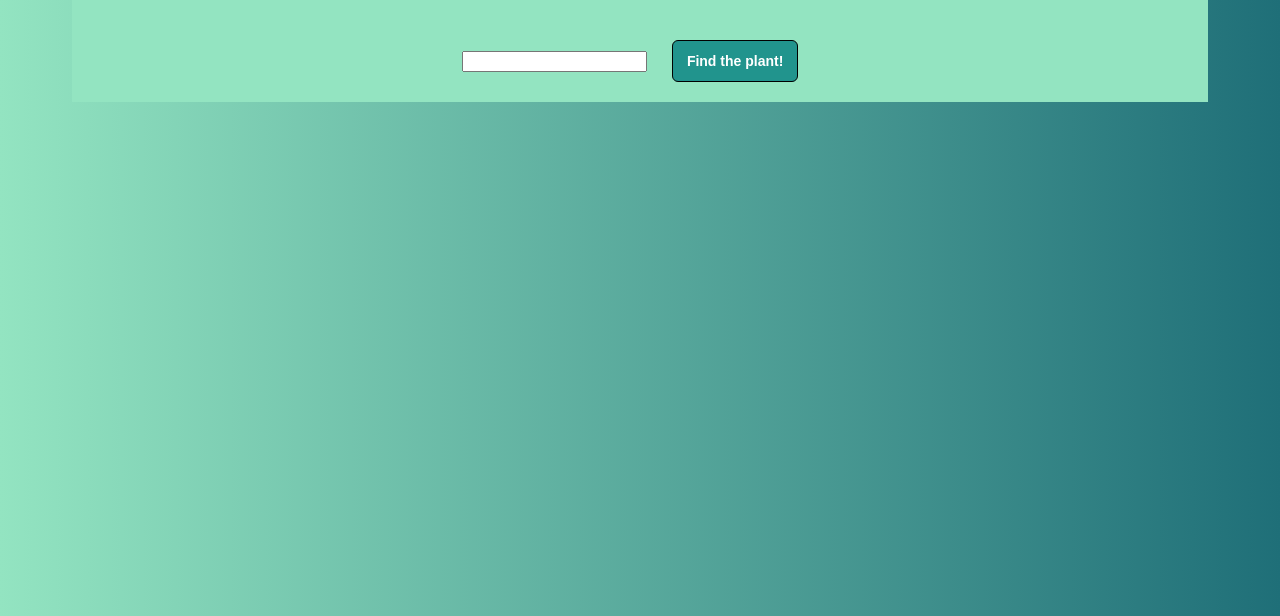
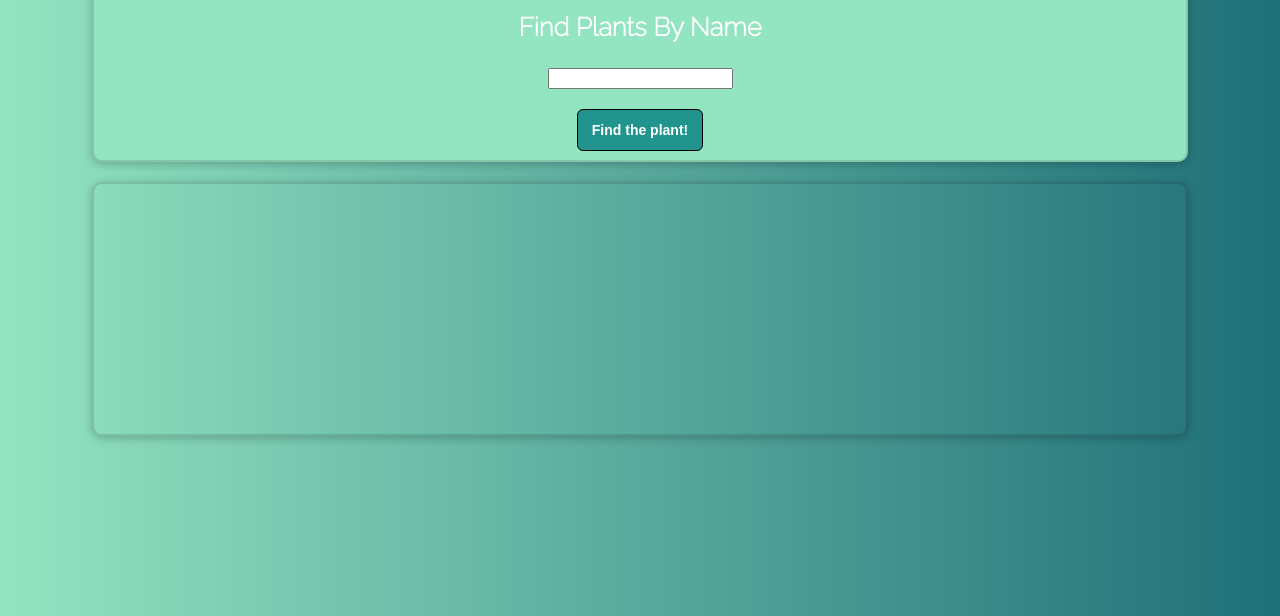
Before and after one commit to nataliebenjes/team-plant-api, a website built with webpack: page src/name.html in a window 1280 px wide. Shown: the part 184-800 px from the top of the page. Built offline with nearby package versions, Linux system fonts and the light colour scheme.

Commit message:
added new div

```diff
--- a/src/css/styles.css
+++ b/src/css/styles.css
@@ -14,6 +14,21 @@ body {
 }
 
 #plantSearch {
+  min-width: auto;
+  height: 250px;
+  margin: 20px;
+  border-radius: 10px;
+  box-shadow: 0px 2px 10px rgba(0, 0, 0, 0.24);
+  border: 2px solid rgba(7, 7, 7, 0.12);
+  font-size: 22px;
+  transition: all 0.3s ease;
+  position: relative;
+  display: flex;
+  justify-content: center;
+  align-items: center;
+  flex-direction: column;
+  cursor: pointer;
+  font-family: 'Raleway';
   background: #93e4c1;
 }
 
@@ -132,3 +147,23 @@ body {
 a {
   text-decoration: none;
 }
+
+.display-name {
+  /* width: 100%;
+  max-width: 200%; */
+  min-width: auto;
+  height: 250px;
+  margin: 20px;
+  border-radius: 10px;
+  box-shadow: 0px 2px 10px rgba(0, 0, 0, 0.24);
+  border: 2px solid rgba(7, 7, 7, 0.12);
+  font-size: 22px;
+  transition: all 0.3s ease;
+  position: relative;
+  display: flex;
+  justify-content: center;
+  align-items: center;
+  flex-direction: column;
+  cursor: pointer;
+  font-family: 'Raleway';
+}
--- a/src/name.html
+++ b/src/name.html
@@ -14,4 +14,8 @@
   </form>
 </body>
 
+<div class="display-name">
+
+</div>
+
 </html>
```
Also changed, not shown: src/criteria.html (+4 -0 lines), src/zipcode.html (+4 -0 lines).
